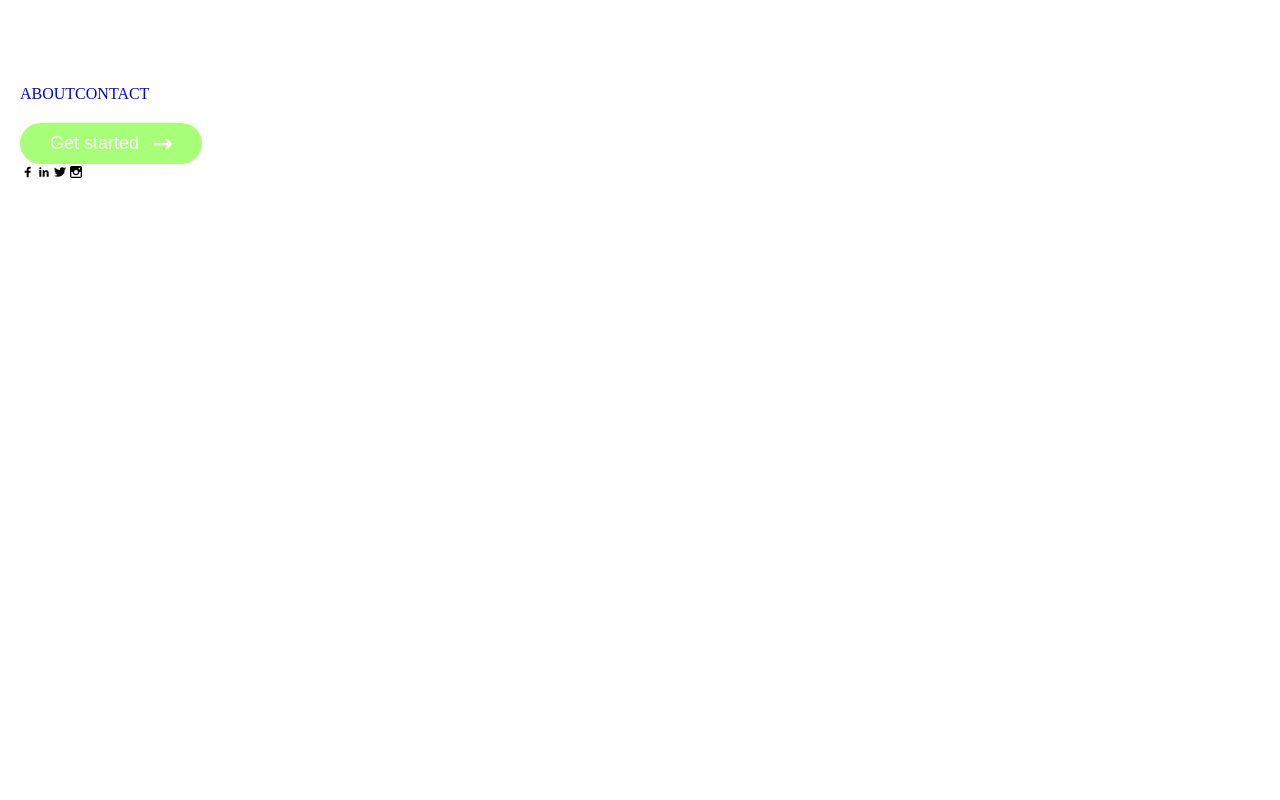
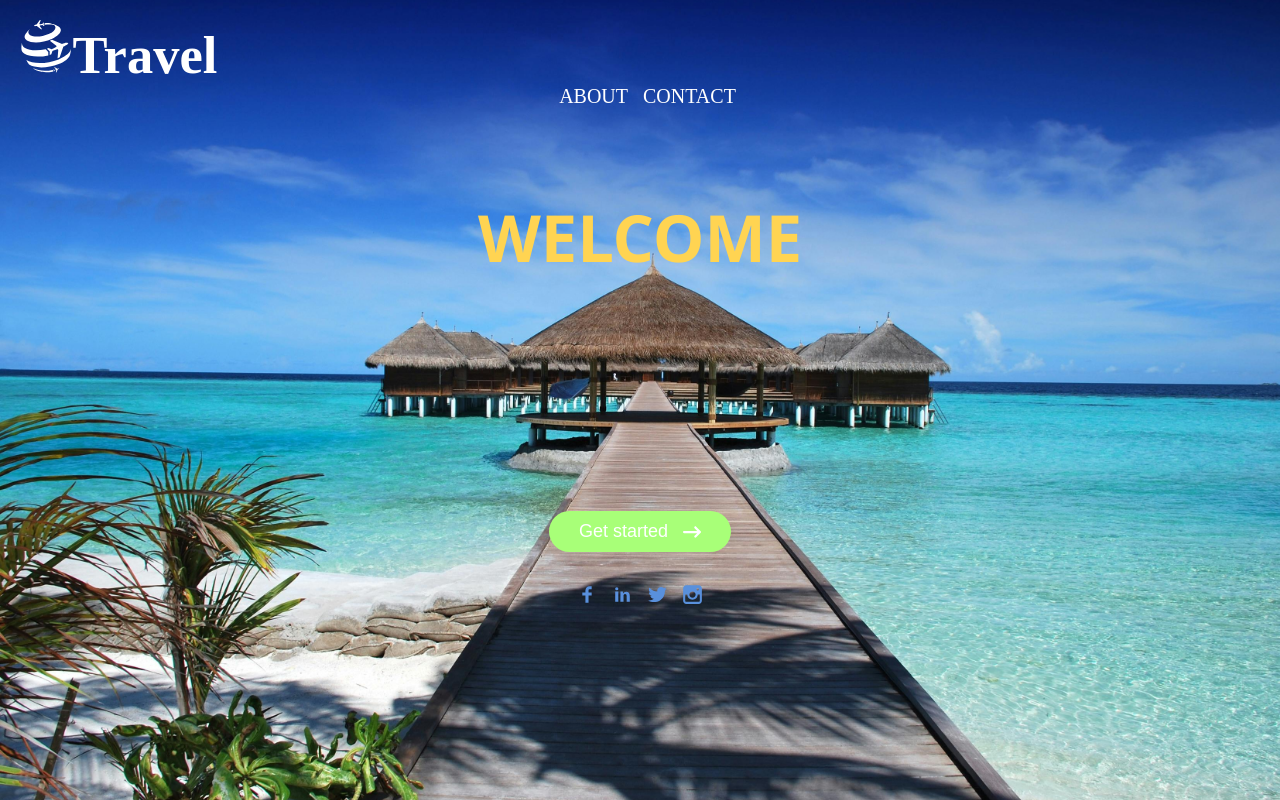
Before and after one commit to In28m/baigiamasis, a React (Vite) app: page / in a window 1280 px wide. Built offline with nearby package versions, Linux system fonts and the light colour scheme; a web font is replaced by a local one.

Commit message:
sutvarkyta klaida

```diff
--- a/src/App.jsx
+++ b/src/App.jsx
@@ -6,7 +6,9 @@ import './Components/Submit/submit.scss';
 import './Components/Booking/_booking.scss';
 import './Components/About/about.scss';
 import './Components/Contact/contact.scss';
-import './Components/More/more.scss';
+import './Components/More/_more.scss';
+import './Components/Home/home.scss';
+
 import More from './Components/More/More';
 import Home from './Components/Home/Home';
 import GetStart from './Components/GetStart/GetStart';
--- a/src/Components/Home/Home.jsx
+++ b/src/Components/Home/Home.jsx
@@ -16,8 +16,12 @@ const Home = () => {
         <nav>
           <Link to="/about">ABOUT</Link>
           <Link to="/contact">CONTACT</Link>
+          <h1 className='wel'>WELCOME</h1>
         </nav>
+
       </div>
+
+
 
       <div className="btnContainer">
         <button className='btn'>
--- a/src/Components/Home/home.scss
+++ b/src/Components/Home/home.scss
@@ -37,12 +37,20 @@ nav a:hover::after {
     width: 100%;
 }
 
+.wel {
+    color: var(--btnHoverColor);
+    font-size: 65px;
+    padding-top: 85px;
+    font-family: 'Segoe UI', Tahoma, Geneva, Verdana, sans-serif;
+
+}
+
 .btnContainer {
     display: flex;
     flex-direction: column;
     align-items: center;
     margin-bottom: 30px;
-    padding-top: 400PX;
+    padding-top: 220PX;
 }
 
 .btn {
```
Also changed, not shown: src/Components/More/_more.scss (renamed from src/Components/More/more.scss).
